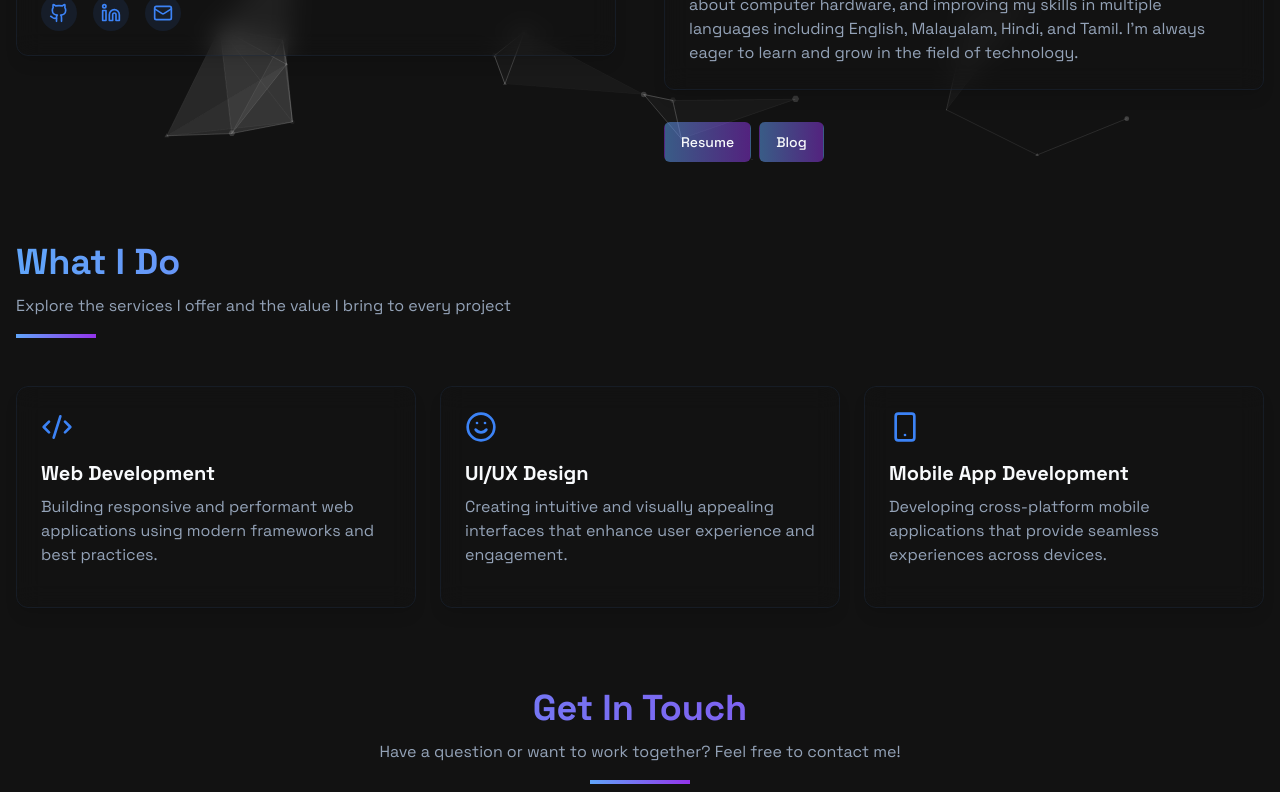
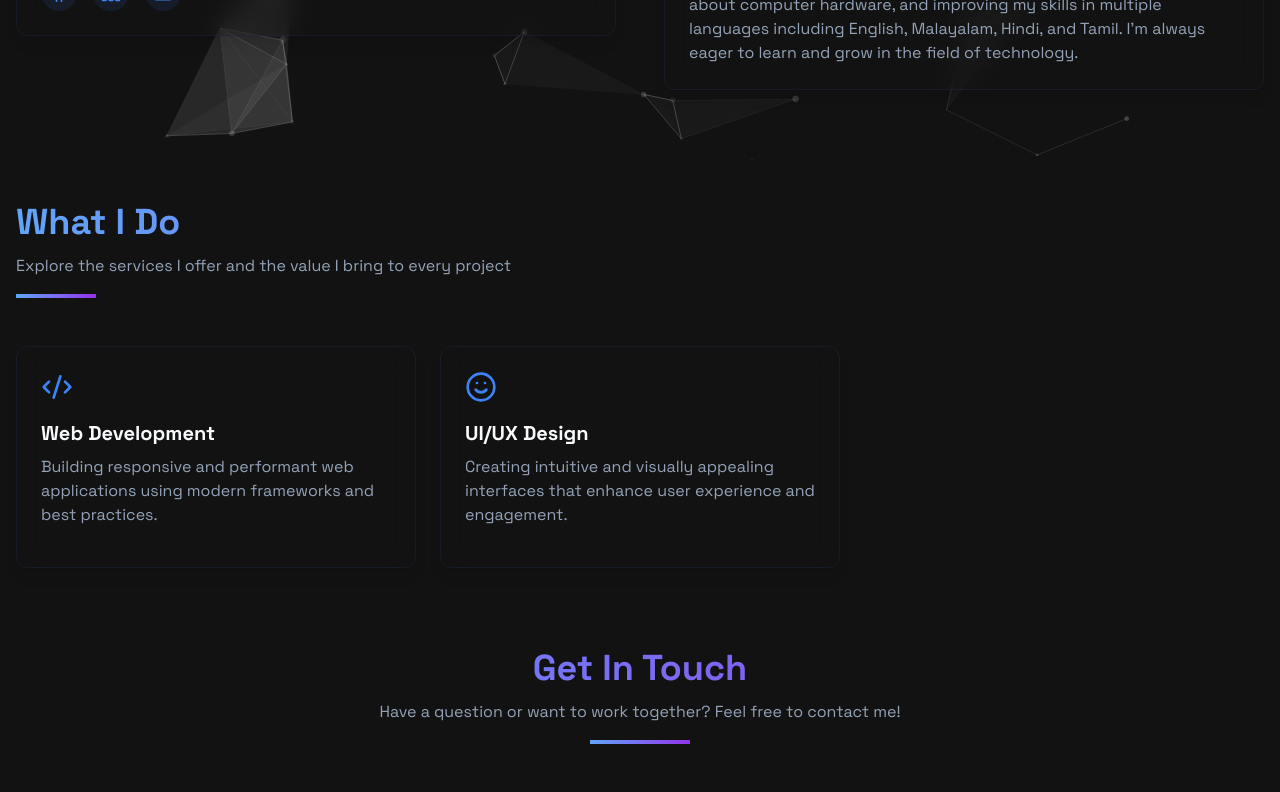
Before and after one commit to dariogeorge21/personal-portfolio, a Next.js app: page /contact in a window 1280 px wide. Shown: the part 640-1432 px from the top of the page. Built offline with nearby package versions, Linux system fonts and the light colour scheme.

Commit message:
commenting useno

```diff
--- a/app/contact/page.tsx
+++ b/app/contact/page.tsx
@@ -50,13 +50,13 @@ const services = [
       <svg xmlns="http://www.w3.org/2000/svg" width="24" height="24" viewBox="0 0 24 24" fill="none" stroke="currentColor" strokeWidth="2" strokeLinecap="round" strokeLinejoin="round" className="w-8 h-8"><circle cx="12" cy="12" r="10"></circle><path d="M8 14s1.5 2 4 2 4-2 4-2"></path><line x1="9" x2="9.01" y1="9" y2="9"></line><line x1="15" x2="15.01" y1="9" y2="9"></line></svg>
     )
   },
-  {
-    title: "Mobile App Development",
-    description: "Developing cross-platform mobile applications that provide seamless experiences across devices.",
-    icon: (
-      <svg xmlns="http://www.w3.org/2000/svg" width="24" height="24" viewBox="0 0 24 24" fill="none" stroke="currentColor" strokeWidth="2" strokeLinecap="round" strokeLinejoin="round" className="w-8 h-8"><rect width="14" height="20" x="5" y="2" rx="2" ry="2"></rect><line x1="12" x2="12.01" y1="18" y2="18"></line></svg>
-    )
-  }
+  // {
+  //   title: "Mobile App Development",
+  //   description: "Developing cross-platform mobile applications that provide seamless experiences across devices.",
+  //   icon: (
+  //     <svg xmlns="http://www.w3.org/2000/svg" width="24" height="24" viewBox="0 0 24 24" fill="none" stroke="currentColor" strokeWidth="2" strokeLinecap="round" strokeLinejoin="round" className="w-8 h-8"><rect width="14" height="20" x="5" y="2" rx="2" ry="2"></rect><line x1="12" x2="12.01" y1="18" y2="18"></line></svg>
+  //   )
+  // }
 ];
 
 const interests = [
@@ -227,8 +227,8 @@ export default function ContactPage() {
             </GlassmorphicCard>
 
             <div className="flex flex-wrap gap-2 pt-2">
-              <Button variant="outline" className="border-gradient">Resume</Button>
-              <Button variant="outline" className="border-gradient">Blog</Button>
+              {/* <Button variant="outline" className="border-gradient">Resume</Button>
+              <Button variant="outline" className="border-gradient">Blog</Button> */}
             </div>
           </motion.div>
         </div>
--- a/app/experience/page.tsx
+++ b/app/experience/page.tsx
@@ -154,7 +154,7 @@ const experiences: Experience[] = [
     period: "March 2025 - Present",
     description: "I started freelancing as a developer to gain hands-on experience in building web applications. ",
     responsibilities: [
-      "Lead a team of 5 developers, conduct code reviews, and mentor junior developers",
+      "Complete a project for a client within the given deadline",
       "Collaborate with product managers and designers to refine product requirements and user experience"
     ],
     achievements: [
--- a/app/page.tsx
+++ b/app/page.tsx
@@ -112,19 +112,23 @@ export default function Home() {
                       About Me
                     </Link>
                   </Button>
+                  <br />
+
+                  {/* <Button variant="ghost" className="hover-glow">
+                    <Download className="mr-2 h-4 w-4" /> View Resume
+                  </Button>
 
                   <Button variant="ghost" className="hover-glow">
-                    <Download className="mr-2 h-4 w-4" /> Resume
-                  </Button>
-                </motion.div>
+                    <Download className="mr-2 h-4 w-4" /> Download Resume
+                  </Button> */}
 
-                {/* Social Links */}
                   <motion.div
                     initial={{ opacity: 0 }}
                     animate={{ opacity: 1 }}
                     transition={{ duration: 0.8, delay: 1 }}
                     className="flex gap-4 mt-6"
                   >
+                    <br /> <br /><pre>                </pre>
                   <Link href="https://github.com/dariogeorge21" target="_blank" rel="noopener noreferrer" className="text-muted-foreground hover:text-primary transition-all duration-300">
                     <svg xmlns="http://www.w3.org/2000/svg" width="24" height="24" viewBox="0 0 24 24" fill="none" stroke="currentColor" strokeWidth="2" strokeLinecap="round" strokeLinejoin="round" className="h-6 w-6">
                       <path d="M15 22v-4a4.8 4.8 0 0 0-1-3.5c3 0 6-2 6-5.5.08-1.25-.27-2.48-1-3.5.28-1.15.28-2.35 0-3.5 0 0-1 0-3 1.5-2.64-.5-5.36-.5-8 0C6 2 5 2 5 2c-.3 1.15-.3 2.35 0 3.5A5.403 5.403 0 0 0 4 9c0 3.5 3 5.5 6 5.5-.39.49-.68 1.05-.85 1.65-.17.6-.22 1.23-.15 1.85v4"></path>
@@ -135,8 +139,8 @@ export default function Home() {
                     <Linkedin className="h-6 w-6" />
                   </Link>
                   <Link href="mailto:edu.dariogeorge21@gmail.com" className="text-muted-foreground hover:text-primary transition-all duration-300">
-                    <Mail className="h-6 w-6" />
                     </Link>
+                  </motion.div>
                 </motion.div>
               </motion.div>
 
```
Lines whose indentation alone changed are shown as unchanged.
